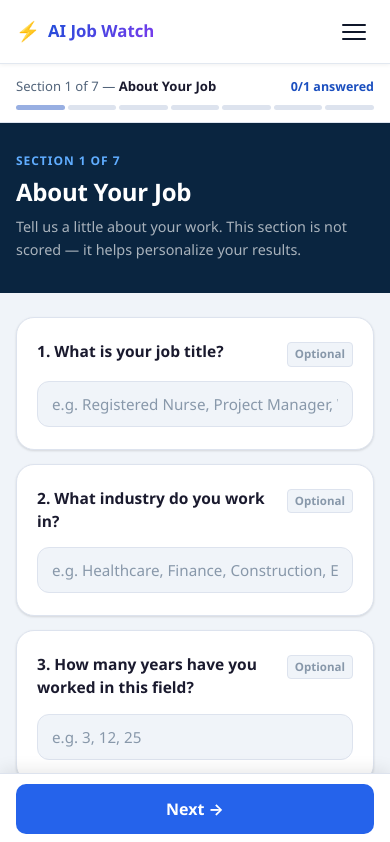
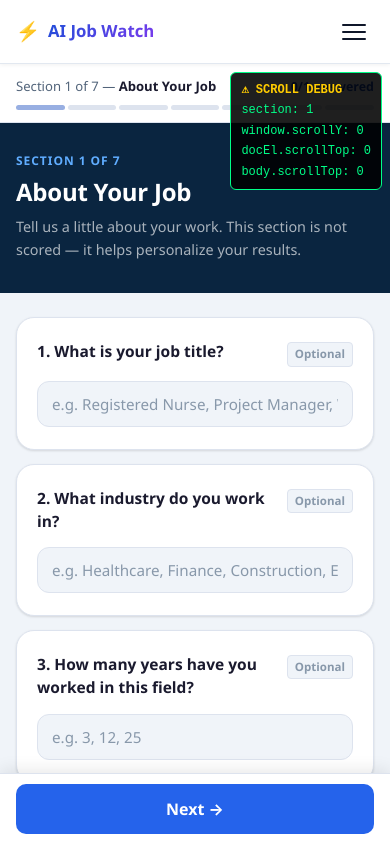
Before and after one commit to spanishgrantlee-hue/ai-job-watch, a React (Vite) app: page /assessment in a window 390 px wide. Shown: the top 842 px of the page. Built offline with nearby package versions, Linux system fonts and the light colour scheme.

Commit message:
Mobile Safari section scroll fix with temporary debug overlay

```diff
--- a/src/pages/Assessment.jsx
+++ b/src/pages/Assessment.jsx
@@ -6,9 +6,19 @@ import { sections, getQuestionsForSection } from '../utils/questions';
 
 const TOTAL_SECTIONS = sections.length;
 
+// Lightweight snapshot of the values that matter for the mobile scroll debug overlay.
+function captureScrollState() {
+  return {
+    winY:      Math.round(window.scrollY),
+    docElTop:  Math.round(document.documentElement.scrollTop),
+    bodyTop:   Math.round(document.body.scrollTop),
+  };
+}
+
 export default function Assessment() {
   const [currentSection, setCurrentSection] = useState(1);
   const [errors, setErrors] = useState({});
+  const [scrollDebug, setScrollDebug] = useState(null);
   const { answers, setAnswers } = useAnswers();
   const navigate = useNavigate();
 
@@ -46,14 +56,16 @@ export default function Assessment() {
     return () => { history.scrollRestoration = prev; };
   }, []);
 
-  // Reset every scroll container before the browser paints the new section.
-  // useLayoutEffect fires after React commits DOM changes but before paint —
-  // the user never sees the new section at the previous scroll position.
-  // Resets all candidates because the actual scroll container varies by browser.
+  // Reset every scroll container on section change.
+  // iOS Safari can restore scroll position AFTER useLayoutEffect runs, so we
+  // repeat the reset inside requestAnimationFrame (before next paint) and again
+  // inside a short setTimeout (after layout settles). The desktop path is
+  // unaffected — extra no-op resets on an already-zero scroll position are harmless.
   useLayoutEffect(() => {
-    window.scrollTo(0, 0);
+    function resetScroll() {
       document.documentElement.scrollTop = 0;
       document.body.scrollTop = 0;
+      window.scrollTo(0, 0);
       if (document.scrollingElement) document.scrollingElement.scrollTop = 0;
 
       // Also zero out any ancestor of .assessment-page with a non-zero scrollTop.
@@ -64,7 +76,27 @@ export default function Assessment() {
         if (node === document.documentElement) break;
         node = node.parentElement;
       }
+
+      setScrollDebug(captureScrollState());
+    }
+
+    resetScroll();
+    const raf   = requestAnimationFrame(resetScroll);
+    const timer = setTimeout(resetScroll, 80);
+
+    return () => {
+      cancelAnimationFrame(raf);
+      clearTimeout(timer);
+    };
   }, [currentSection]);
+
+  // Keep overlay live as the user scrolls manually within a section.
+  useEffect(() => {
+    const update = () => setScrollDebug(captureScrollState());
+    update();
+    document.addEventListener('scroll', update, { passive: true, capture: true });
+    return () => document.removeEventListener('scroll', update, { capture: true });
+  }, []);
 
   function handleNext() {
     if (!validate()) {
@@ -91,6 +123,21 @@ export default function Assessment() {
 
   return (
     <div className="assessment-page">
+
+      {/* ── TEMPORARY MOBILE DEBUG OVERLAY — remove before ship ── */}
+      <div style={{
+        position: 'fixed', top: '72px', right: '8px', zIndex: 9999,
+        background: 'rgba(0,0,0,0.88)', color: '#00ff88', fontFamily: 'monospace',
+        fontSize: '12px', padding: '7px 10px', borderRadius: '6px', lineHeight: '1.7',
+        border: '1px solid #00ff88', pointerEvents: 'none',
+      }}>
+        <div style={{ color: '#ffcc00', fontWeight: 'bold' }}>⚠ SCROLL DEBUG</div>
+        <div>section: {currentSection}</div>
+        <div>window.scrollY: {scrollDebug?.winY ?? '…'}</div>
+        <div>docEl.scrollTop: {scrollDebug?.docElTop ?? '…'}</div>
+        <div>body.scrollTop: {scrollDebug?.bodyTop ?? '…'}</div>
+      </div>
+      {/* ── END DEBUG OVERLAY ── */}
 
       <Helmet>
         <title>AI Job Risk Assessment | AI Job Watch</title>
```
Lines whose indentation alone changed are shown as unchanged.
